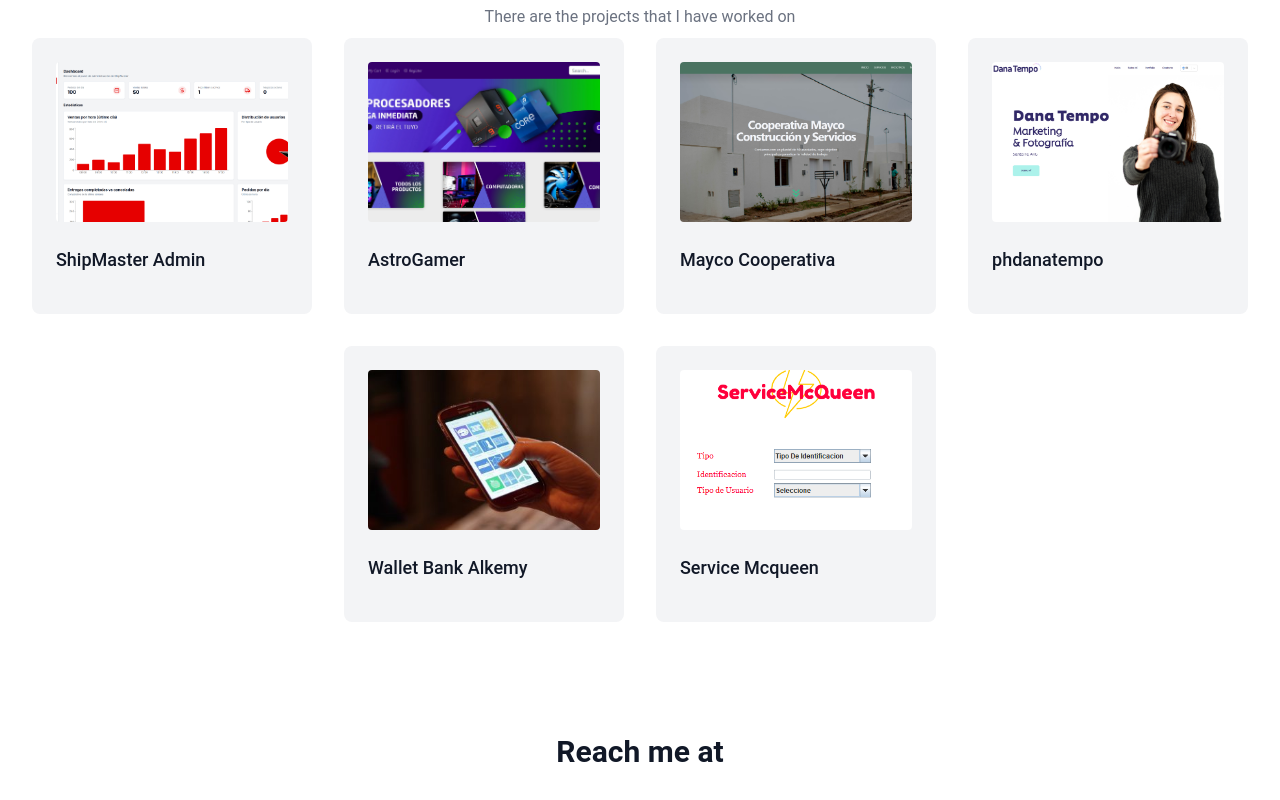
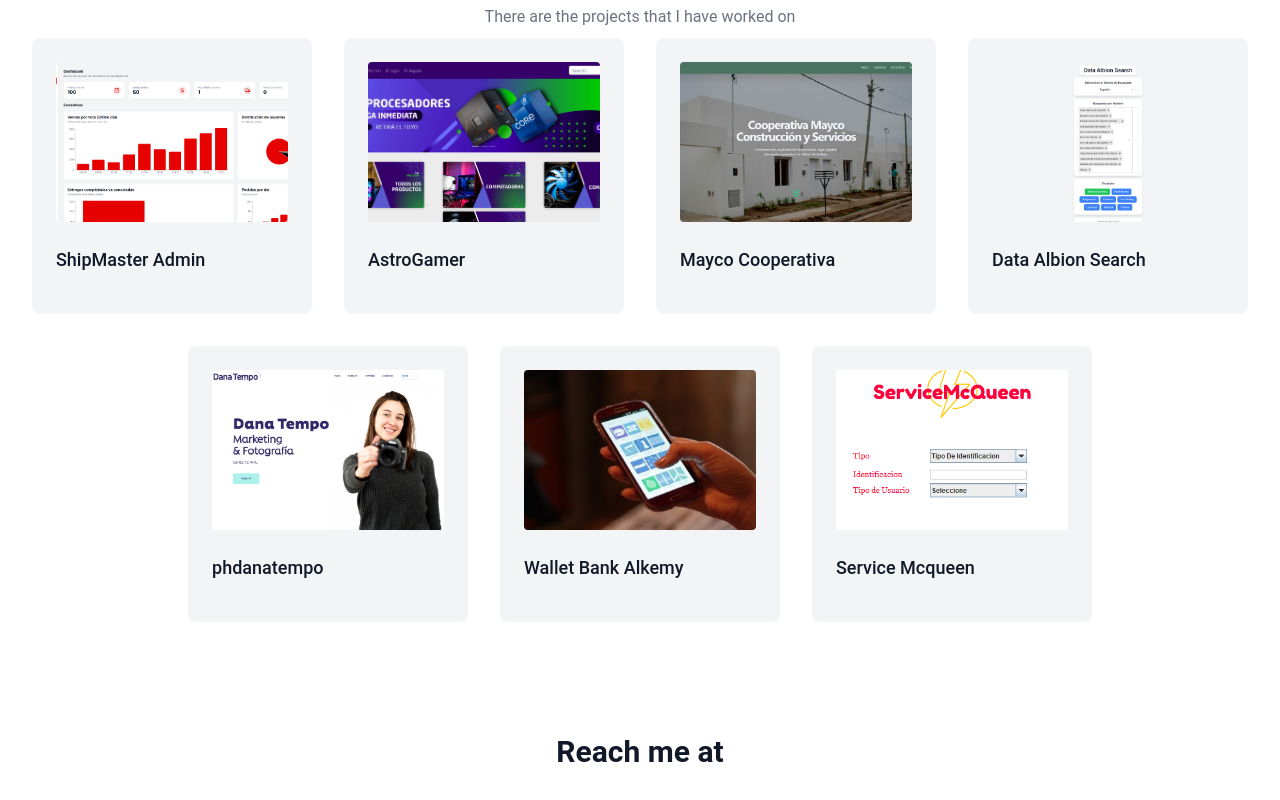
Before and after one commit to miguelbel00/porfolio, a React (Vite) app: page / in a window 1280 px wide. Shown: the part 1554-2354 px from the top of the page. Built offline with nearby package versions, Linux system fonts and the light colour scheme.

Commit message:
add new project

```diff
--- a/src/App.jsx
+++ b/src/App.jsx
@@ -27,6 +27,7 @@ import mayco from "./assets/mayco.png";
 import wallet from "./assets/wallet.jpg";
 import photo from "./assets/photo.png";
 import shipmaster from "./assets/shipmaster.png";
+import albion from "./assets/albion.png";
 import ScrollReveal from "./ScrollReveal";
 
 const projects = [
@@ -44,6 +45,11 @@ const projects = [
     title: "Mayco Cooperativa",
     image: mayco,
     link: "https://maycocoperativa.vercel.app/",
+  },
+  {
+    title: "Data Albion Search",
+    image: albion,
+    link: "https://caerleon-marketplace.vercel.app/",
   },
   {
     title: "phdanatempo",
```
Also changed, not shown: src/assets/albion.png (added).
